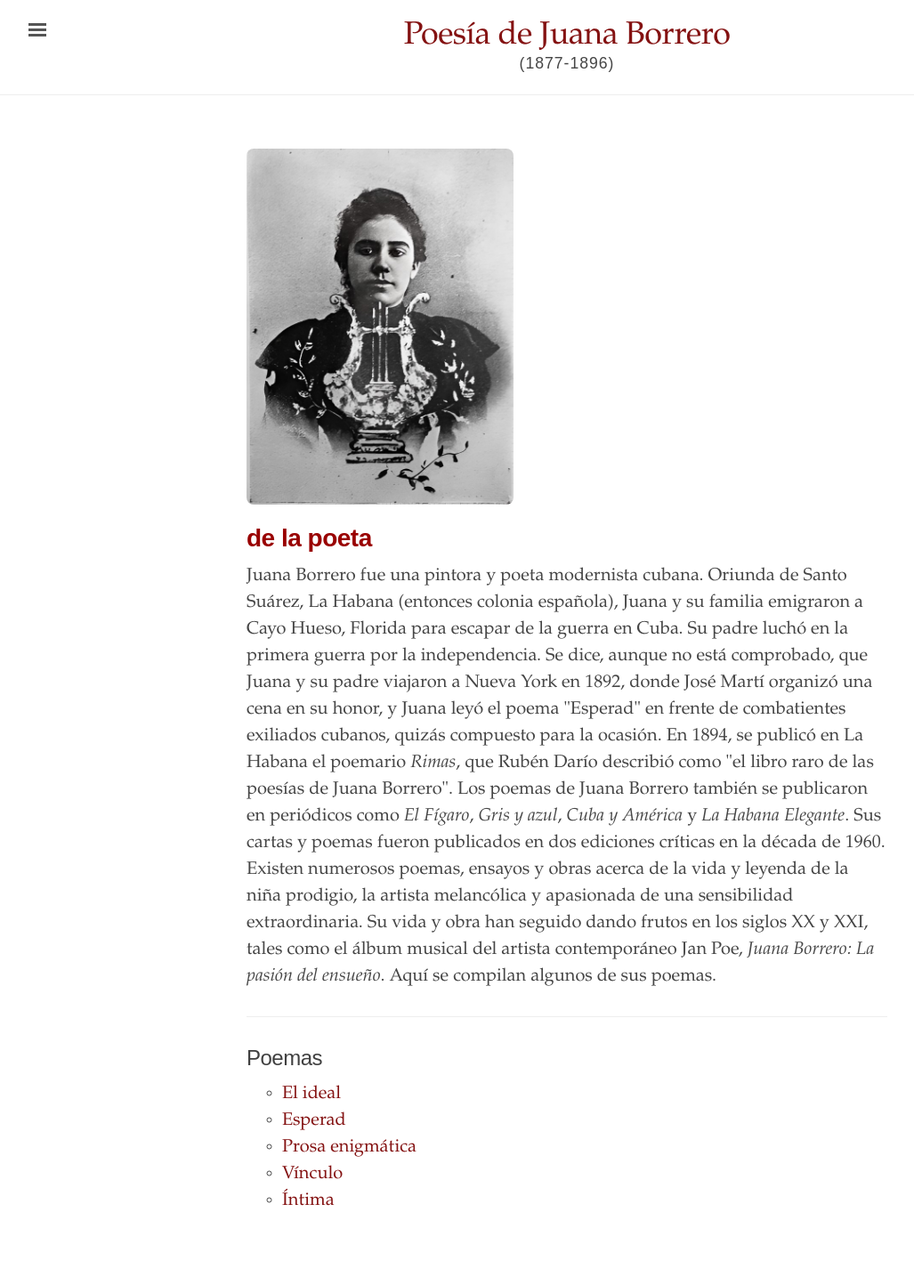
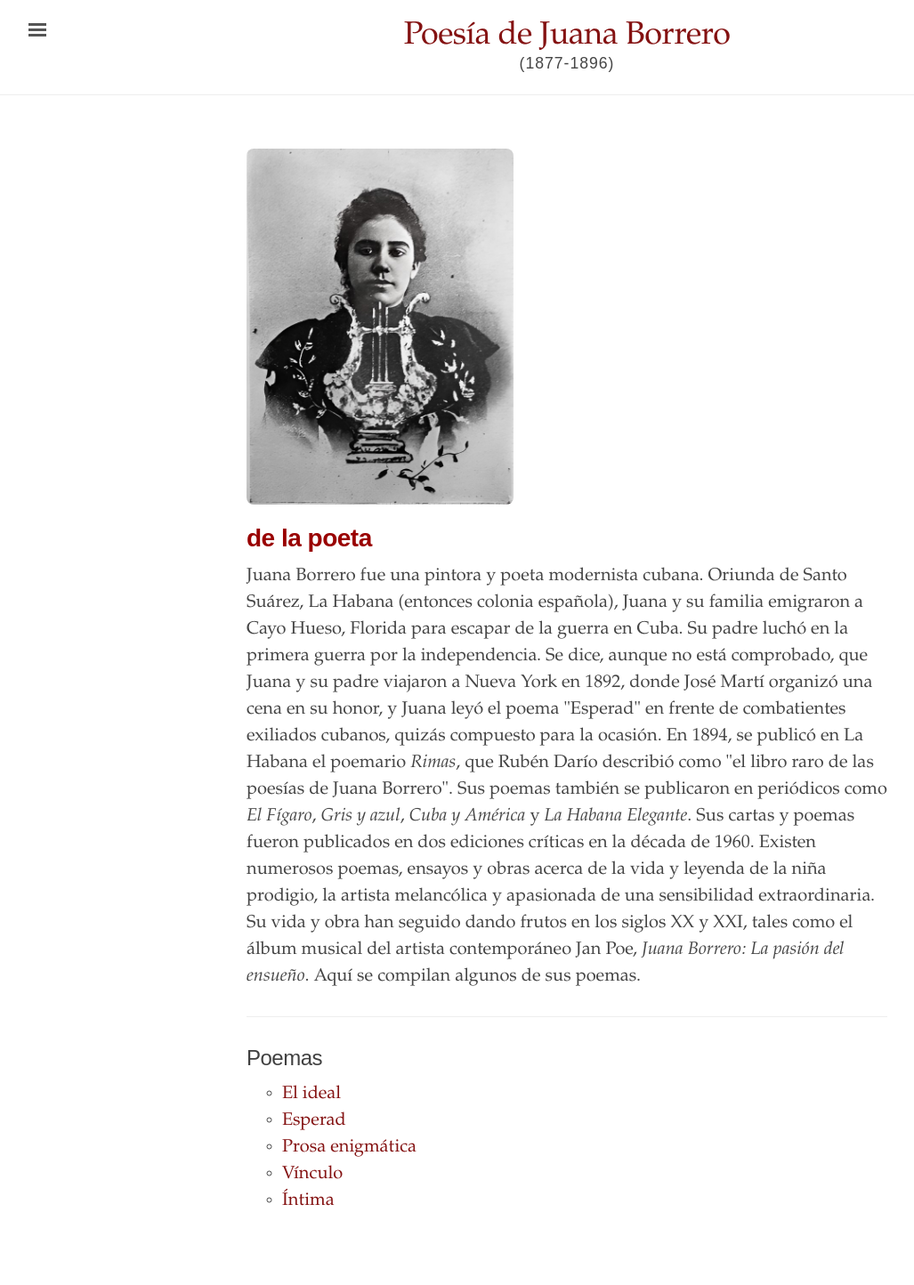
Before and after one commit to edicionesdereparto/juanaborrero, a Jekyll site: the page built from index.html, in a window 1280 px wide. Shown: the whole page at 89% size, without its empty margins (3-1030 px from the left). Built offline with Jekyll 4.4.1, drawn with Linux system fonts in a browser that asks for light colours.

Commit message:
Update index.html

```diff
--- a/index.html
+++ b/index.html
@@ -13,7 +13,7 @@ title: "Poemas de Juana Borrero"
   <h1 style="font-weight: bold; color: #990000;">de la poeta</h1>
 <body></body>
 <p>
-Juana Borrero fue una pintora y poeta modernista cubana. Oriunda de Santo Suárez, La Habana (entonces colonia española), Juana y su familia emigraron a Cayo Hueso, Florida para escapar de la guerra en Cuba. Su padre luchó en la primera guerra por la independencia. Se dice, aunque no está comprobado, que Juana y su padre viajaron a Nueva York en 1892, donde José Martí organizó una cena en su honor, y Juana leyó el poema "Esperad" en frente de combatientes exiliados cubanos, quizás compuesto para la ocasión. En 1894, se publicó en La Habana el poemario <i>Rimas</i>, que Rubén Darío describió como "el libro raro de las poesías de Juana Borrero". Los poemas de Juana Borrero también se publicaron en periódicos como <i>El Fígaro</i>, <i>Gris y azul</i>, <i>Cuba y América</i> y <i>La Habana Elegante</i>. Sus cartas y poemas fueron publicados en dos ediciones críticas en la década de 1960. Existen numerosos poemas, ensayos y obras acerca de la vida y leyenda de la niña prodigio, la artista melancólica y apasionada de una sensibilidad extraordinaria. Su vida y obra han seguido dando frutos en los siglos XX y XXI, tales como el álbum musical del artista contemporáneo Jan Poe, <i>Juana Borrero: La pasión del ensueño</i>. Aquí se compilan algunos de sus poemas.
+Juana Borrero fue una pintora y poeta modernista cubana. Oriunda de Santo Suárez, La Habana (entonces colonia española), Juana y su familia emigraron a Cayo Hueso, Florida para escapar de la guerra en Cuba. Su padre luchó en la primera guerra por la independencia. Se dice, aunque no está comprobado, que Juana y su padre viajaron a Nueva York en 1892, donde José Martí organizó una cena en su honor, y Juana leyó el poema "Esperad" en frente de combatientes exiliados cubanos, quizás compuesto para la ocasión. En 1894, se publicó en La Habana el poemario <i>Rimas</i>, que Rubén Darío describió como "el libro raro de las poesías de Juana Borrero". Sus poemas también se publicaron en periódicos como <i>El Fígaro</i>, <i>Gris y azul</i>, <i>Cuba y América</i> y <i>La Habana Elegante</i>. Sus cartas y poemas fueron publicados en dos ediciones críticas en la década de 1960. Existen numerosos poemas, ensayos y obras acerca de la vida y leyenda de la niña prodigio, la artista melancólica y apasionada de una sensibilidad extraordinaria. Su vida y obra han seguido dando frutos en los siglos XX y XXI, tales como el álbum musical del artista contemporáneo Jan Poe, <i>Juana Borrero: La pasión del ensueño</i>. Aquí se compilan algunos de sus poemas.
 </p>
 </body>
 </div>
```
